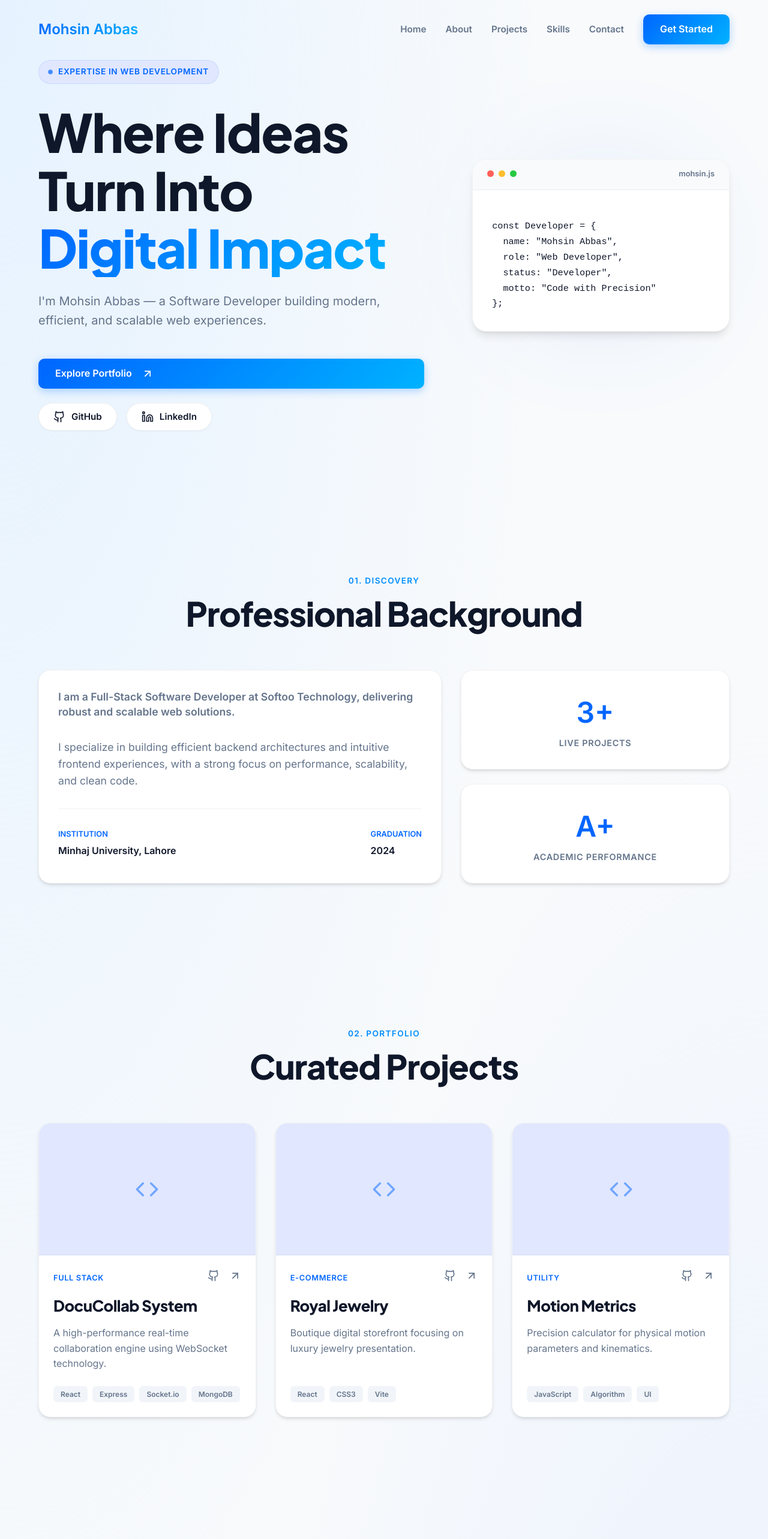
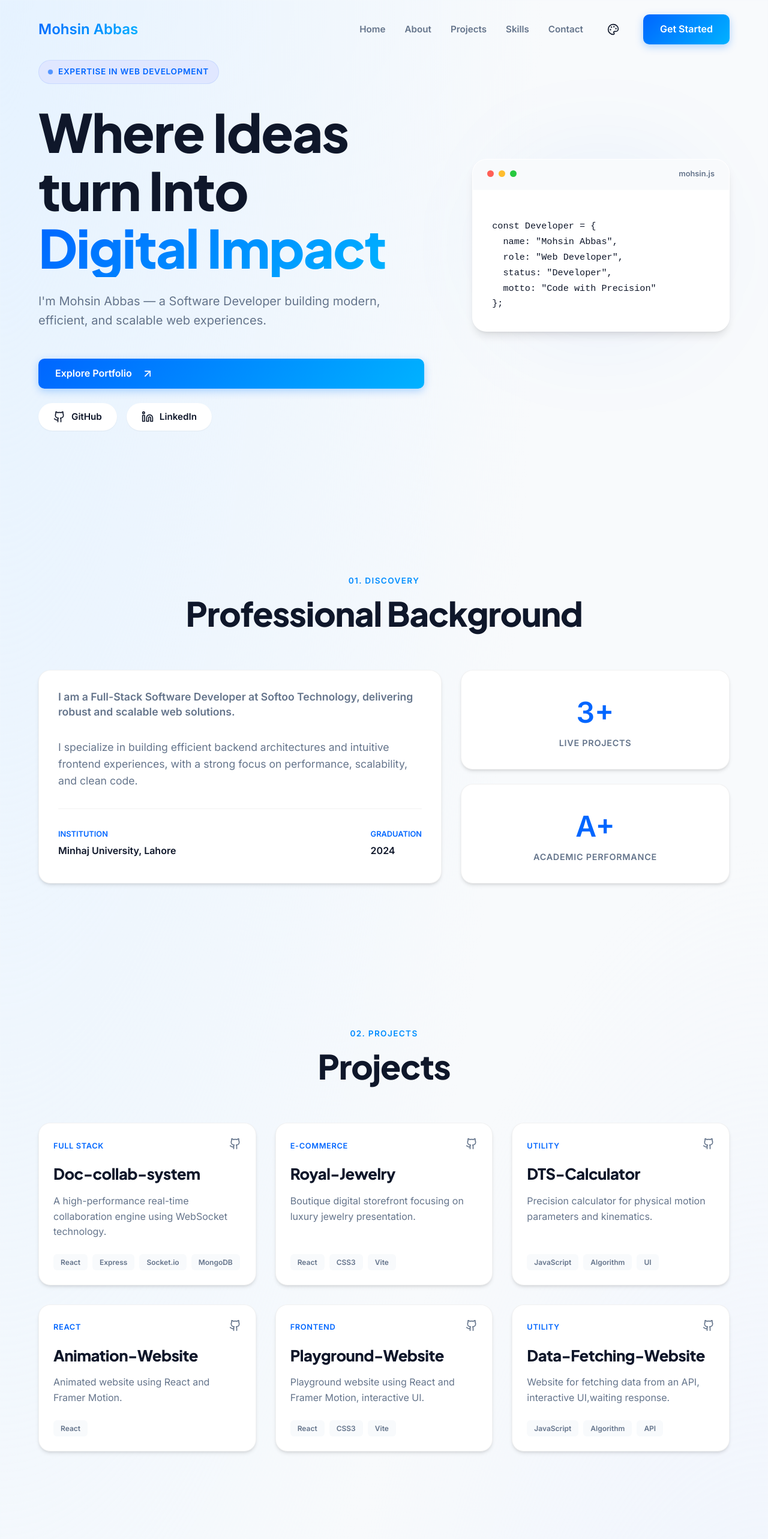
Before and after one commit to Mohsinabbas51272/Portfolio, a React (Vite) app: page / in a window 1280 px wide. Shown: the top 2566 px of the page at 60% size. Built offline with nearby package versions, Linux system fonts and the light colour scheme.

Commit message:
themes are added

```diff
--- a/src/App.jsx
+++ b/src/App.jsx
@@ -1,4 +1,4 @@
-import React, { useState } from 'react'
+import React, { useState, useEffect } from 'react'
 import Navbar from './components/Navbar'
 import Hero from './components/Hero'
 import About from './components/About'
@@ -10,6 +10,20 @@ import './index.css'
 
 function App() {
   const [view, setView] = useState('portfolio');
+  const [theme, setTheme] = useState(localStorage.getItem('theme') || 'light');
+
+  const themes = ['light', 'dark', 'midnight', 'sunset', 'ocean'];
+
+  useEffect(() => {
+    document.documentElement.setAttribute('data-theme', theme);
+    localStorage.setItem('theme', theme);
+  }, [theme]);
+
+  const toggleTheme = () => {
+    const currentIndex = themes.indexOf(theme);
+    const nextIndex = (currentIndex + 1) % themes.length;
+    setTheme(themes[nextIndex]);
+  };
 
   const goToAdmin = () => {
     const password = window.prompt("Enter Admin Password:");
@@ -26,7 +40,7 @@ function App() {
     <div className="app">
       {view === 'portfolio' ? (
         <>
-          <Navbar onNameClick={goToAdmin} />
+          <Navbar onNameClick={goToAdmin} theme={theme} toggleTheme={toggleTheme} />
           <main>
             <Hero />
             <About />
--- a/src/components/AdminDashboard.css
+++ b/src/components/AdminDashboard.css
@@ -22,8 +22,8 @@
     display: flex;
     align-items: center;
     gap: 8px;
-    background: white;
-    border: 1px solid rgba(0, 0, 0, 0.05);
+    background: var(--bg-white);
+    border: 1px solid var(--glass-border);
     color: var(--text-main);
     padding: 10px 24px;
     border-radius: 50px;
@@ -85,7 +85,7 @@
     display: flex;
     justify-content: space-between;
     align-items: center;
-    border-bottom: 1px solid rgba(0, 0, 0, 0.05);
+    border-bottom: 1px solid var(--glass-border);
     padding-bottom: 16px;
     margin-bottom: 16px;
 }
@@ -150,10 +150,10 @@
 }
 
 .project-info {
-    background: #F8FAFC;
+    background: var(--bg-light);
     padding: 16px;
     border-radius: 12px;
-    border: 1px solid rgba(0, 0, 0, 0.05);
+    border: 1px solid var(--glass-border);
 }
 
 @media (max-width: 768px) {
--- a/src/components/Hero.css
+++ b/src/components/Hero.css
@@ -84,8 +84,8 @@
     align-items: center;
     gap: 10px;
     padding: 10px 24px;
-    background: white;
-    border: 1px solid rgba(0, 0, 0, 0.05);
+    background: var(--bg-white);
+    border: 1px solid var(--glass-border);
     border-radius: 100px;
     color: var(--text-main);
     font-size: 0.95rem;
@@ -105,8 +105,8 @@
 }
 
 .visual-card {
-    background: white;
-    border: 1px solid rgba(0, 0, 0, 0.05);
+    background: var(--bg-white);
+    border: 1px solid var(--glass-border);
     border-radius: 24px;
     box-shadow: var(--shadow-lg);
     overflow: hidden;
@@ -115,12 +115,12 @@
 }
 
 .card-header {
-    background: #F8FAFC;
+    background: var(--bg-light);
     padding: 14px 24px;
     display: flex;
     justify-content: space-between;
     align-items: center;
-    border-bottom: 1px solid rgba(0, 0, 0, 0.05);
+    border-bottom: 1px solid var(--glass-border);
 }
 
 .dots {
@@ -159,7 +159,7 @@
     font-size: 0.95rem;
     line-height: 1.7;
     color: var(--text-main);
-    background: #fff;
+    background: var(--bg-white);
 }
 
 .glow-sphere {
--- a/src/components/Hero.jsx
+++ b/src/components/Hero.jsx
@@ -18,7 +18,7 @@ const Hero = () => {
               Expertise In Web Development
             </div>
                   <h1 className="hero-title">
-  Where Ideas Turn Into <br />
+          Where Ideas turn Into
           <span className="text-gradient">Digital Impact</span>
         </h1>
                     <p className="hero-subtitle">
--- a/src/components/Navbar.css
+++ b/src/components/Navbar.css
@@ -10,9 +10,9 @@
 
 .navbar.scrolled {
     padding: 16px 0;
-    background: rgba(255, 255, 255, 0.8);
+    background: var(--glass);
     backdrop-filter: blur(12px);
-    border-bottom: 1px solid rgba(0, 0, 0, 0.05);
+    border-bottom: 1px solid var(--glass-border);
     box-shadow: var(--shadow-sm);
 }
 
@@ -46,8 +46,30 @@
     color: var(--primary);
 }
 
+.theme-toggle {
+    background: transparent;
+    border: none;
+    color: var(--text-main);
+    cursor: pointer;
+    display: flex;
+    align-items: center;
+    justify-content: center;
+    padding: 8px;
+    border-radius: 50%;
+    transition: all 0.2s;
+}
+
+.theme-toggle:hover {
+    background: var(--primary-light);
+    color: var(--primary);
+}
+
+.mobile-toggle-group {
+    display: none;
+    align-items: center;
+}
+
 .mobile-toggle {
-    display: none;
     cursor: pointer;
     color: var(--text-main);
 }
@@ -57,14 +79,14 @@
     top: 100%;
     left: 24px;
     right: 24px;
-    background: white;
+    background: var(--bg-white);
     padding: 24px;
     border-radius: 16px;
     display: flex;
     flex-direction: column;
     gap: 16px;
     box-shadow: var(--shadow-lg);
-    border: 1px solid rgba(0, 0, 0, 0.05);
+    border: 1px solid var(--glass-border);
     margin-top: 12px;
 }
 
@@ -73,7 +95,7 @@
         display: none;
     }
 
-    .mobile-toggle {
-        display: block;
+    .mobile-toggle-group {
+        display: flex;
     }
 }
--- a/src/components/Navbar.jsx
+++ b/src/components/Navbar.jsx
@@ -1,8 +1,8 @@
 import React, { useState, useEffect } from 'react';
-import { Menu, X } from 'lucide-react';
+import { Menu, X, Palette } from 'lucide-react';
 import './Navbar.css';
 
-const Navbar = ({ onNameClick }) => {
+const Navbar = ({ onNameClick, theme, toggleTheme }) => {
   const [isScrolled, setIsScrolled] = useState(false);
   const [isMobileMenuOpen, setIsMobileMenuOpen] = useState(false);
 
@@ -35,11 +35,19 @@ const Navbar = ({ onNameClick }) => {
               {link.name}
             </a>
           ))}
+          <button className="theme-toggle" onClick={toggleTheme} title={`Current Theme: ${theme}`}>
+            <Palette size={20} />
+          </button>
           <a href="#contact" className="btn-primary">Get Started</a>
         </div>
 
-        <div className="mobile-toggle" onClick={() => setIsMobileMenuOpen(!isMobileMenuOpen)}>
-          {isMobileMenuOpen ? <X /> : <Menu />}
+        <div className="mobile-toggle-group">
+          <button className="theme-toggle" onClick={toggleTheme} style={{ marginRight: '15px' }}>
+            <Palette size={20} />
+          </button>
+          <div className="mobile-toggle" onClick={() => setIsMobileMenuOpen(!isMobileMenuOpen)}>
+            {isMobileMenuOpen ? <X /> : <Menu />}
+          </div>
         </div>
       </div>
 
--- a/src/components/Projects.css
+++ b/src/components/Projects.css
@@ -20,7 +20,7 @@
     align-items: center;
     justify-content: center;
     color: var(--primary);
-    border-bottom: 1px solid rgba(0, 0, 0, 0.05);
+    border-bottom: 1px solid var(--glass-border);
 }
 
 .placeholder-icon {
@@ -83,7 +83,7 @@
     font-size: 0.75rem;
     font-weight: 600;
     padding: 4px 12px;
-    background: #F1F5F9;
+    background: var(--bg-light);
     border-radius: 6px;
     color: var(--text-muted);
 }
--- a/src/components/Projects.jsx
+++ b/src/components/Projects.jsx
@@ -6,33 +6,55 @@ import './Projects.css';
 const Projects = () => {
   const projects = [
     {
-      title: "DocuCollab System",
+      title: "Doc-collab-system",
       category: "Full Stack",
       description: "A high-performance real-time collaboration engine using WebSocket technology.",
-      github: "https://github.com/Mohsinabbas51272",
+      github: "https://github.com/Mohsinabbas51272/Dacument-collaboration-system.git",
       tags: ["React", "Express", "Socket.io", "MongoDB"]
     },
     {
-      title: "Royal Jewelry",
+      title: "Royal-Jewelry",
       category: "E-Commerce",
       description: "Boutique digital storefront focusing on luxury jewelry presentation.",
       github: "https://github.com/Mohsinabbas51272/JewlleryShop",
       tags: ["React", "CSS3", "Vite"]
     },
     {
-      title: "Motion Metrics",
+      title: "DTS-Calculator",
       category: "Utility",
       description: "Precision calculator for physical motion parameters and kinematics.",
       github: "https://github.com/Mohsinabbas51272/DistanceTimeSpeedCalculator",
       tags: ["JavaScript", "Algorithm", "UI"]
-    }
+    },
+     {
+      title: "Animation-Website",
+      category: "React",
+      description: "Animated website using React and Framer Motion.",
+      github: "https://github.com/Mohsinabbas51272/Animation.git",
+      tags: ["React"]
+    },
+    {
+      title: "Playground-Website",
+      category: "Frontend",
+      description: "Playground website using React and Framer Motion, interactive UI.",
+      github: "https://github.com/Mohsinabbas51272/Playground.git",
+      tags: ["React", "CSS3", "Vite"]
+    },
+    {
+      title: "Data-Fetching-Website",
+      category: "Utility",
+      description: "Website for fetching data from an API, interactive UI,waiting response.",
+      github: "https://github.com/Mohsinabbas51272/DataFetching.git",
+      tags: ["JavaScript", "Algorithm", "API"]
+    },
+
   ];
 
   return (
     <section id="projects" className="projects">
       <div className="section-header">
-        <span className="text-gradient">02. Portfolio</span>
-        <h2 className="section-title">Curated Projects</h2>
+        <span className="text-gradient">02. Projects</span>
+        <h2 className="section-title">Projects</h2>
       </div>
 
       <div className="projects-grid">
@@ -45,15 +67,12 @@ const Projects = () => {
             transition={{ delay: index * 0.1 }}
             viewport={{ once: true }}
           >
-            <div className="project-image-placeholder">
-               <Code size={40} className="placeholder-icon" />
-            </div>
+
 
             <div className="project-top">
               <span className="cat">{project.category}</span>
               <div className="links">
                 <a href={project.github} target="_blank" rel="noreferrer"><Github size={20} /></a>
-                <a href="#" className="main-link"><ArrowUpRight size={20} /></a>
               </div>
             </div>
 
--- a/src/index.css
+++ b/src/index.css
@@ -16,6 +16,66 @@
   --shadow-sm: 0 1px 2px 0 rgb(0 0 0 / 0.05);
   --shadow-md: 0 4px 6px -1px rgb(0 0 0 / 0.1), 0 2px 4px -2px rgb(0 0 0 / 0.1);
   --shadow-lg: 0 10px 15px -3px rgb(0 0 0 / 0.1), 0 4px 6px -4px rgb(0 0 0 / 0.1);
+  --card-shadow: var(--shadow-md);
+  --bg-gradient: radial-gradient(at 0% 0%, hsla(210, 100%, 95%, 1) 0, transparent 50%),
+    radial-gradient(at 100% 100%, hsla(220, 100%, 95%, 1) 0, transparent 50%);
+}
+
+[data-theme='dark'] {
+  --bg-light: #0B1120;
+  --bg-white: #171E2F;
+  --text-main: #F1F5F9;
+  --text-muted: #94A3B8;
+  --glass: rgba(15, 23, 42, 0.7);
+  --glass-border: rgba(255, 255, 255, 0.05);
+  --shadow-sm: 0 1px 2px 0 rgb(0 0 0 / 0.3);
+  --shadow-md: 0 4px 6px -1px rgb(0 0 0 / 0.5);
+  --shadow-lg: 0 10px 15px -3px rgb(0 0 0 / 0.6);
+  --card-shadow: 0 4px 20px rgba(0, 0, 0, 0.4);
+  --bg-gradient: radial-gradient(at 0% 0%, hsla(210, 100%, 15%, 1) 0, transparent 50%),
+    radial-gradient(at 100% 100%, hsla(220, 100%, 10%, 1) 0, transparent 50%);
+}
+
+[data-theme='midnight'] {
+  --primary: #A855F7;
+  --primary-light: #F3E8FF;
+  --primary-gradient: linear-gradient(135deg, #A855F7 0%, #EC4899 100%);
+  --bg-light: #020617;
+  --bg-white: #10172A;
+  --text-main: #F8FAFC;
+  --text-muted: #94A3B8;
+  --glass: rgba(15, 23, 42, 0.7);
+  --glass-border: rgba(168, 85, 247, 0.1);
+  --bg-gradient: radial-gradient(at 0% 0%, hsla(260, 100%, 10%, 1) 0, transparent 50%),
+    radial-gradient(at 100% 100%, hsla(320, 100%, 5%, 1) 0, transparent 50%);
+}
+
+[data-theme='sunset'] {
+  --primary: #F97316;
+  --primary-light: #FFF7ED;
+  --primary-gradient: linear-gradient(135deg, #F97316 0%, #EF4444 100%);
+  --bg-light: #FFF7ED;
+  --bg-white: #FFFFFF;
+  --text-main: #431407;
+  --text-muted: #9A3412;
+  --glass: rgba(255, 255, 255, 0.7);
+  --glass-border: rgba(249, 115, 22, 0.1);
+  --bg-gradient: radial-gradient(at 0% 0%, hsla(20, 100%, 95%, 1) 0, transparent 50%),
+    radial-gradient(at 100% 100%, hsla(0, 100%, 95%, 1) 0, transparent 50%);
+}
+
+[data-theme='ocean'] {
+  --primary: #06B6D4;
+  --primary-light: #ECFEFF;
+  --primary-gradient: linear-gradient(135deg, #06B6D4 0%, #3B82F6 100%);
+  --bg-light: #F0FDFA;
+  --bg-white: #FFFFFF;
+  --text-main: #083344;
+  --text-muted: #155E75;
+  --glass: rgba(255, 255, 255, 0.7);
+  --glass-border: rgba(6, 182, 212, 0.1);
+  --bg-gradient: radial-gradient(at 0% 0%, hsla(180, 100%, 95%, 1) 0, transparent 50%),
+    radial-gradient(at 100% 100%, hsla(210, 100%, 95%, 1) 0, transparent 50%);
 }
 
 * {
@@ -30,9 +90,7 @@ body {
   color: var(--text-main);
   line-height: 1.6;
   overflow-x: hidden;
-  background-image:
-    radial-gradient(at 0% 0%, hsla(210, 100%, 95%, 1) 0, transparent 50%),
-    radial-gradient(at 100% 100%, hsla(220, 100%, 95%, 1) 0, transparent 50%);
+  background-image: var(--bg-gradient);
 }
 
 h1,
@@ -70,7 +128,7 @@ section {
   border: 1px solid rgba(0, 0, 0, 0.05);
   border-radius: 20px;
   padding: 32px;
-  box-shadow: var(--shadow-md);
+  box-shadow: var(--card-shadow);
   transition: all 0.3s ease;
 }
 
@@ -81,6 +139,7 @@ section {
 
 .text-gradient {
   background: var(--primary-gradient);
+  background-clip: text;
   -webkit-background-clip: text;
   -webkit-text-fill-color: transparent;
   display: inline-block;
```
Also changed, not shown: src/components/Contact.css (+4 -4 lines), src/components/Skills.jsx (+19 -5 lines). Lines whose indentation alone changed are shown as unchanged.
